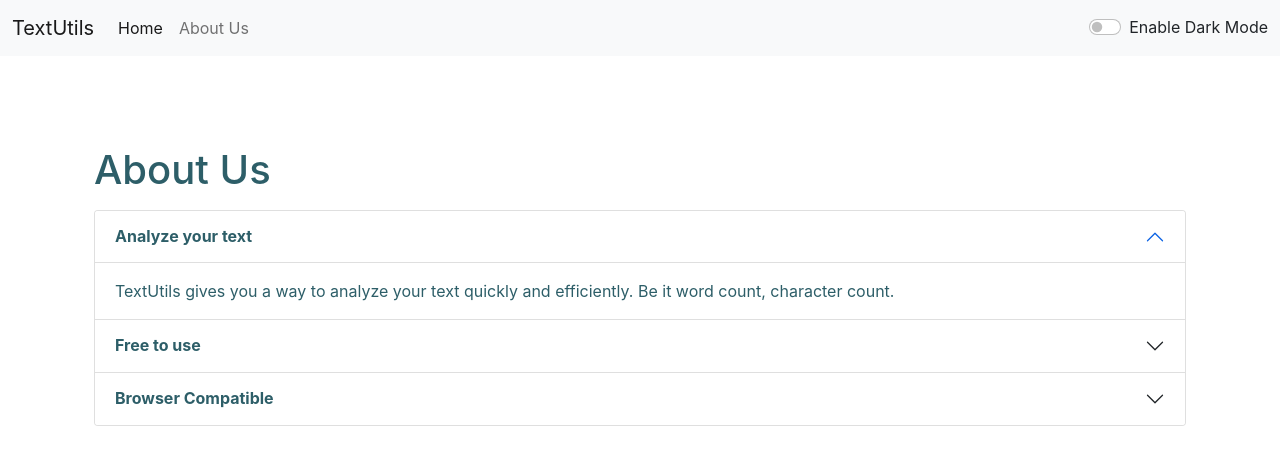
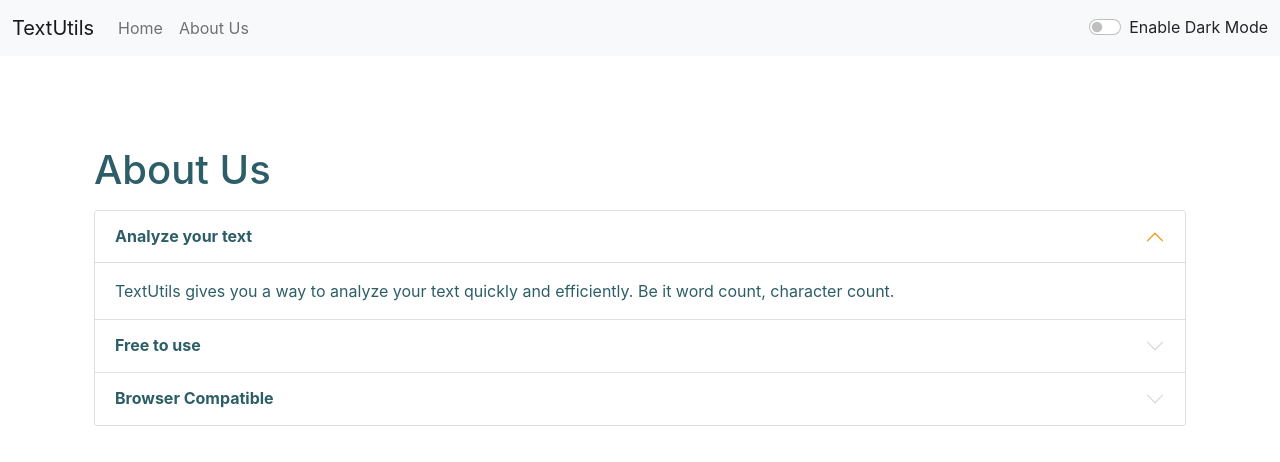
Before and after one commit to naimahassan43/textutils-app, a React (Create React App) app: page /about in a window 1280 px wide. Shown: the top 462 px of the page. Built offline with nearby package versions, Linux system fonts and the light colour scheme.

Commit message:
Some final corrections

```diff
--- a/src/components/Navbar.js
+++ b/src/components/Navbar.js
@@ -26,7 +26,7 @@
           <div className="collapse navbar-collapse" id="navbarSupportedContent">
             <ul className="navbar-nav me-auto mb-2 mb-lg-0">
               <li className="nav-item">
-                <Link className="nav-link active" aria-current="page" to="/">
+                <Link className="nav-link" aria-current="page" to="/">
                   Home
                 </Link>
               </li>
--- a/src/components/TextForm.js
+++ b/src/components/TextForm.js
@@ -1,32 +1,34 @@
 import React, { useState } from "react";
 
 function TextForm(props) {
+  //Convert Uppercase
   const handleUpClick = () => {
     let newText = text.toUpperCase();
     setText(newText);
     props.showAlert("Converted to uppercase!", "primary");
   };
+  //Convert Lowercase
   const handleLowClick = () => {
     let newText = text.toLowerCase();
     setText(newText);
     props.showAlert("Converted to lowercase!", "primary");
   };
+  //Cleared text
   const handleClearClick = () => {
     let newText = "";
     setText(newText);
     props.showAlert("Text Cleared !", "warning");
   };
+  //on change
   const handleOnChange = (event) => {
     setText(event.target.value);
   };
+  // copy text
   const handleCopy = () => {
-    let text = document.getElementById("myBox");
-    text.select();
-    text.setSelectionRange(0, 9999);
-    navigator.clipboard.writeText(text.value);
-    document.getSelection().removeAllRanges();
+    navigator.clipboard.writeText(text);
     props.showAlert("Copied to clipboard!", "success");
   };
+  // remove extra space
   const handleExtraSpaces = () => {
     let newText = text.split(/[ ]+/);
     setText(newText.join(" "));
@@ -96,7 +98,7 @@
         <h2>Your Text Summary</h2>
         <p>
           {
-            text.split(" ").filter((elem) => {
+            text.split(/\s+/).filter((elem) => {
               return elem.length !== 0;
             }).length
           }{" "}
@@ -105,7 +107,7 @@
         <p>
           Need{" "}
           {0.008 *
-            text.split(" ").filter((elem) => {
+            text.split(/\s+/).filter((elem) => {
               return elem.length !== 0;
             }).length}{" "}
           Minutes to read
--- a/src/index.css
+++ b/src/index.css
@@ -1,13 +1,16 @@
 body {
   margin: 0;
-  font-family: -apple-system, BlinkMacSystemFont, 'Segoe UI', 'Roboto', 'Oxygen',
-    'Ubuntu', 'Cantarell', 'Fira Sans', 'Droid Sans', 'Helvetica Neue',
+  font-family: -apple-system, BlinkMacSystemFont, "Segoe UI", "Roboto", "Oxygen",
+    "Ubuntu", "Cantarell", "Fira Sans", "Droid Sans", "Helvetica Neue",
     sans-serif;
   -webkit-font-smoothing: antialiased;
   -moz-osx-font-smoothing: grayscale;
 }
 
 code {
-  font-family: source-code-pro, Menlo, Monaco, Consolas, 'Courier New',
+  font-family: source-code-pro, Menlo, Monaco, Consolas, "Courier New",
     monospace;
 }
+.accordion-button::after {
+  filter: invert(1);
+}
```
